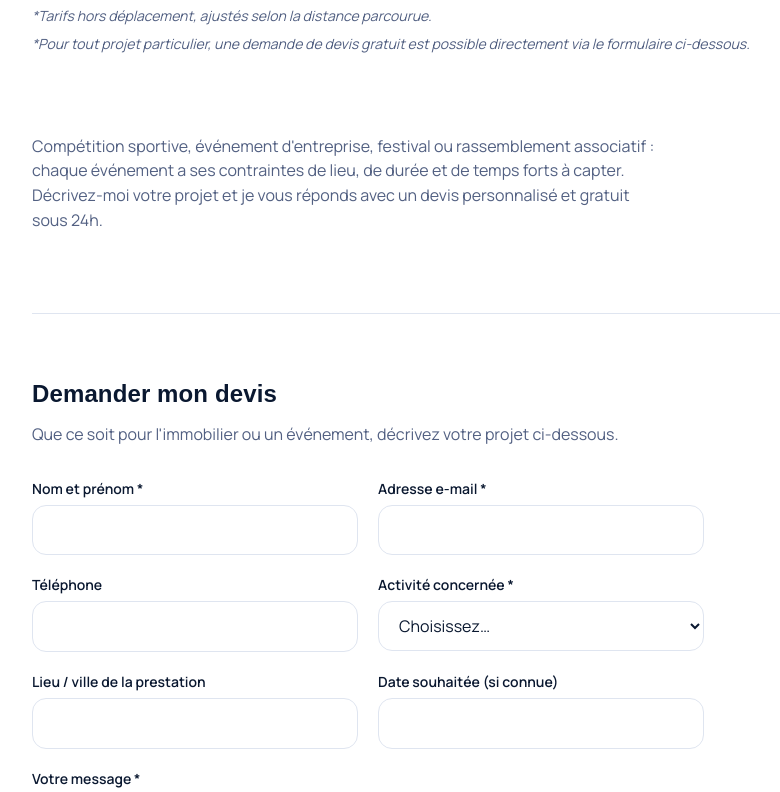
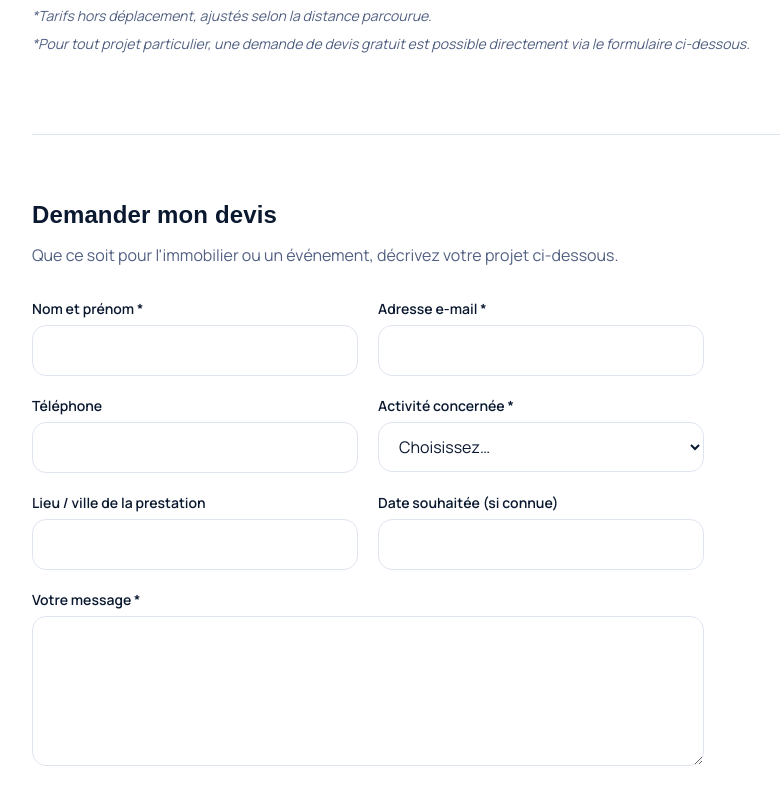
Before and after one commit to stycfly/stycfly-site, a Next.js app: page /tarifs in a window 1280 px wide. Shown: the part 1000-1792 px from the top of the page, without its empty margins (120-900 px from the left). Built offline with nearby package versions, Linux system fonts and the light colour scheme; a web font is replaced by a local one.

Commit message:
Retirer le paragraphe événements de la page Tarifs
Co-Authored-By: Claude Sonnet 5 <noreply@anthropic.com>
Claude-Session: https://claude.ai/code/session_01GfgEWJVdBukMpqsTP7W52d

```diff
--- a/src/app/tarifs/page.tsx
+++ b/src/app/tarifs/page.tsx
@@ -102,17 +102,6 @@ export default function TarifsPage() {
           </p>
         </Reveal>
 
-        {/* ÉVÉNEMENTS */}
-        <Reveal delay={100}>
-          <p className="mt-20 max-w-[65ch] text-ink-soft">
-            Compétition sportive, événement d&apos;entreprise, festival ou
-            rassemblement associatif : chaque événement a ses contraintes de
-            lieu, de durée et de temps forts à capter. Décrivez-moi votre
-            projet et je vous réponds avec un devis personnalisé et gratuit
-            sous 24h.
-          </p>
-        </Reveal>
-
         {/* FORMULAIRE */}
         <Reveal delay={150}>
           <div className="mt-20 border-t border-line pt-16">
```
